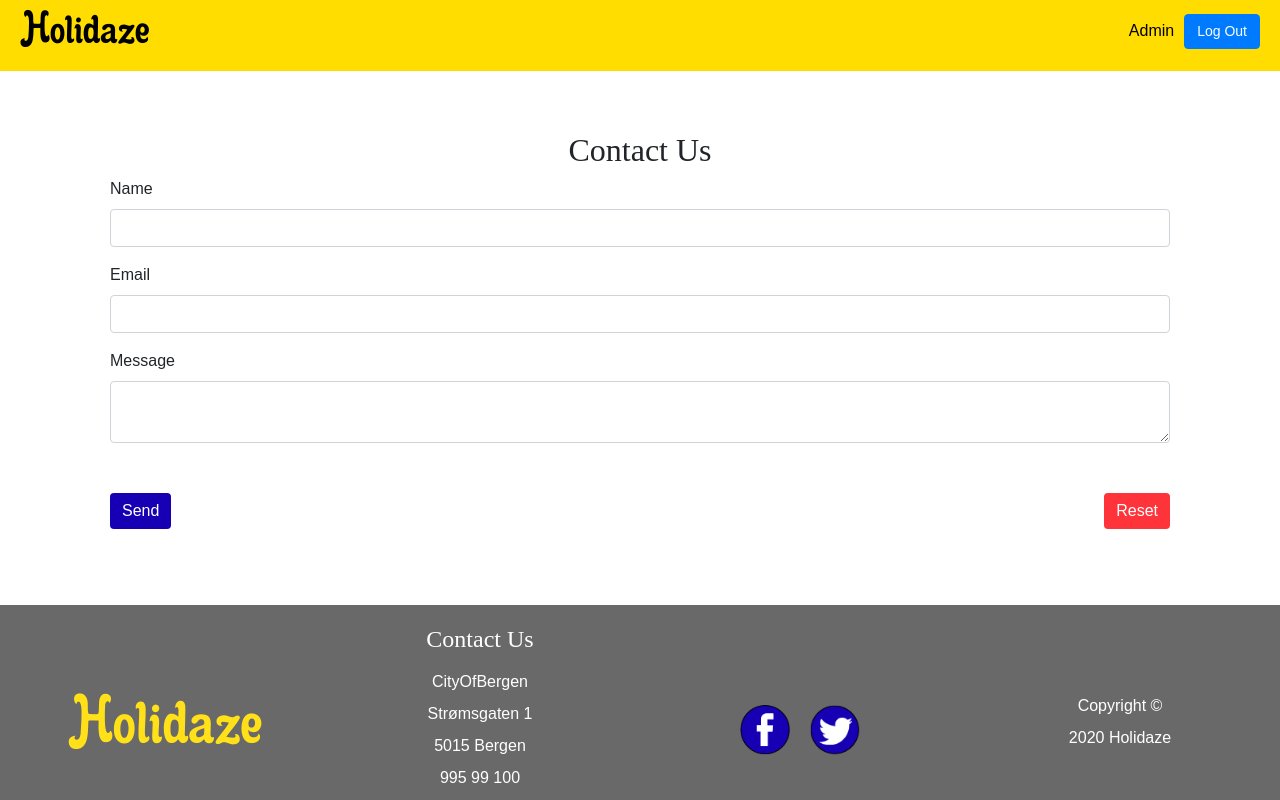
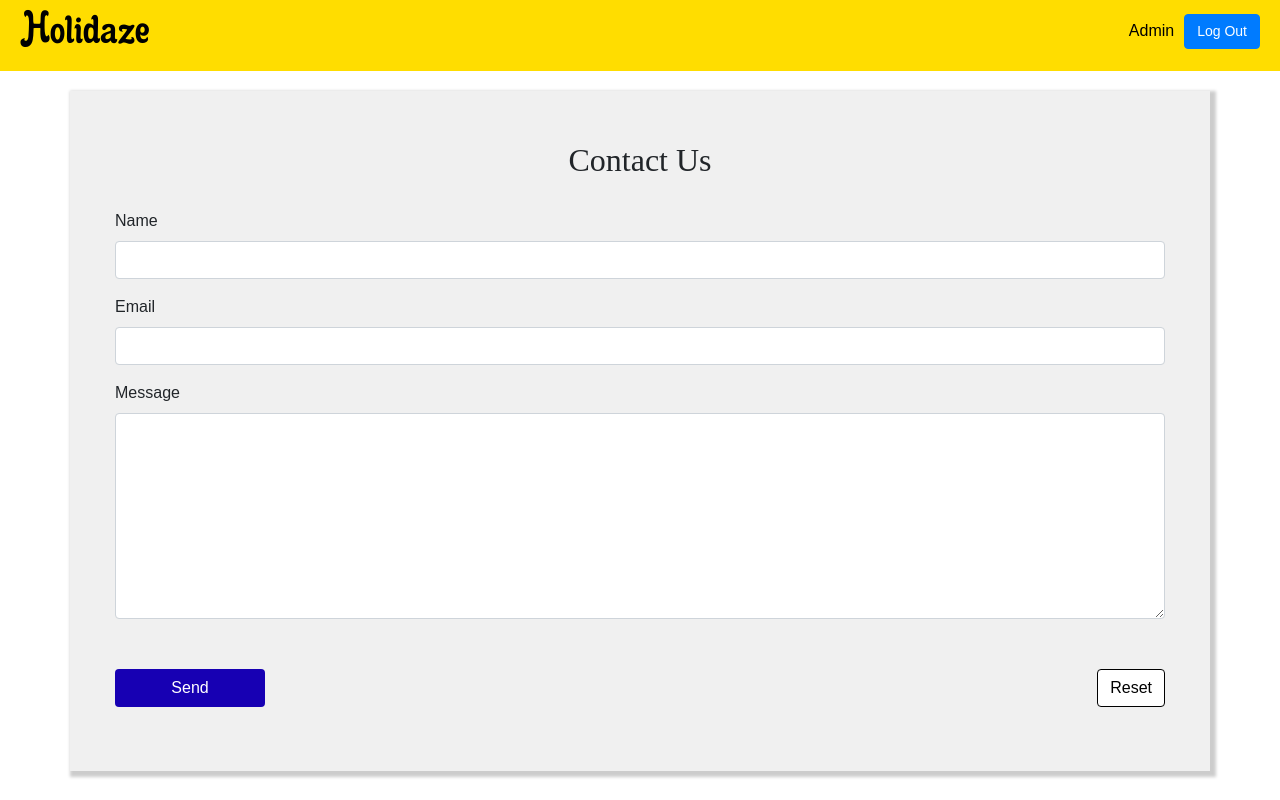
Before and after one commit to ca2roaldsoy/ProjectExam-2, a React (Create React App) app: page /contact in a window 1280 px wide. Shown: the top 800 px of the page. Built offline with nearby package versions, Linux system fonts and the light colour scheme; a web font is replaced by a local one.

Commit message:
styled form container. styled buttons more appropiately. added more depth to contact message

```diff
--- a/src/styles/partials/_form.scss
+++ b/src/styles/partials/_form.scss
@@ -1,12 +1,20 @@
 @import "variables";
 
 .containerForm {
-  padding: 20px;
+  margin: 20px auto;
+  background-color: rgb(240, 240, 240);
+  box-shadow: 3px 3px 3px 3px rgba(0, 0, 0, 0.2);
+  height: 85vh;
+  padding-top: 20px;
+  margin-bottom: 50px;
 
   &__form {
-    margin: 20px auto;
-    padding: 20px;
-    background-color: $white;
+    margin: 0px auto;
+    padding: 30px;
+
+    & h2 {
+      margin-bottom: 30px;
+    }
   }
 }
 
@@ -24,12 +32,13 @@
       background-color: $darkBlue;
       color: $white;
       border: none;
+      width: 150px;
     }
 
     &--reset {
-      background-color: #ff333a;
-      color: $white;
-      border: none;
+      background-color: $white;
+      border: 1px solid $black;
+      color: $black;
 
       &:hover {
         background-color: #d3292f;
@@ -43,4 +52,8 @@
       cursor: pointer;
     }
   }
+
+  &__message {
+    padding-bottom: 150px;
+  }
 }
```
